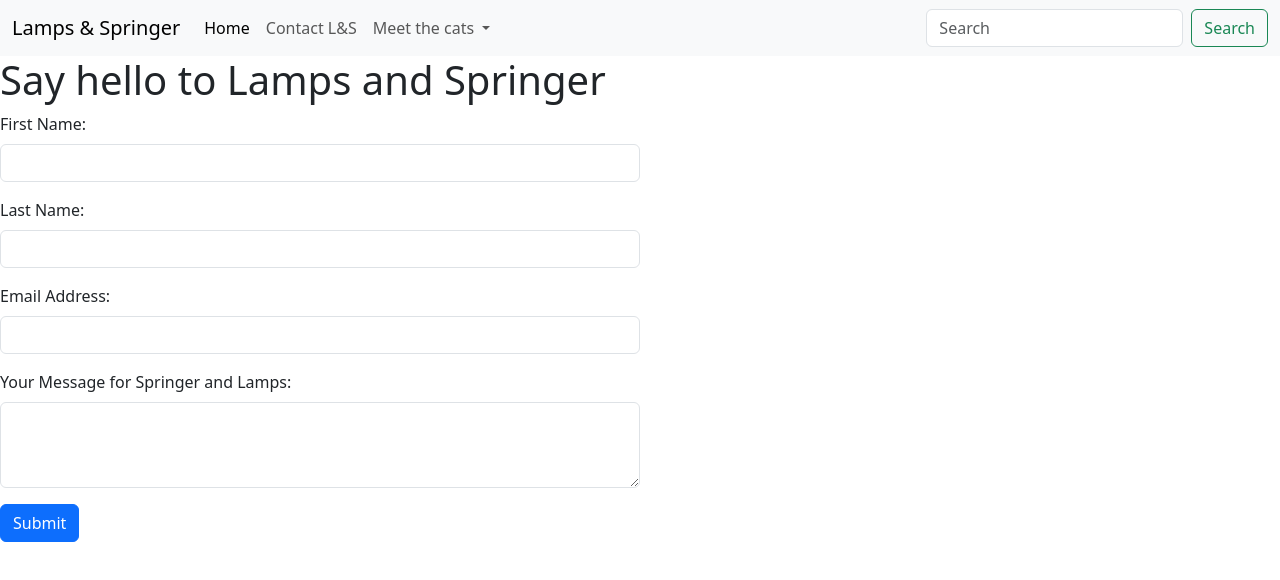
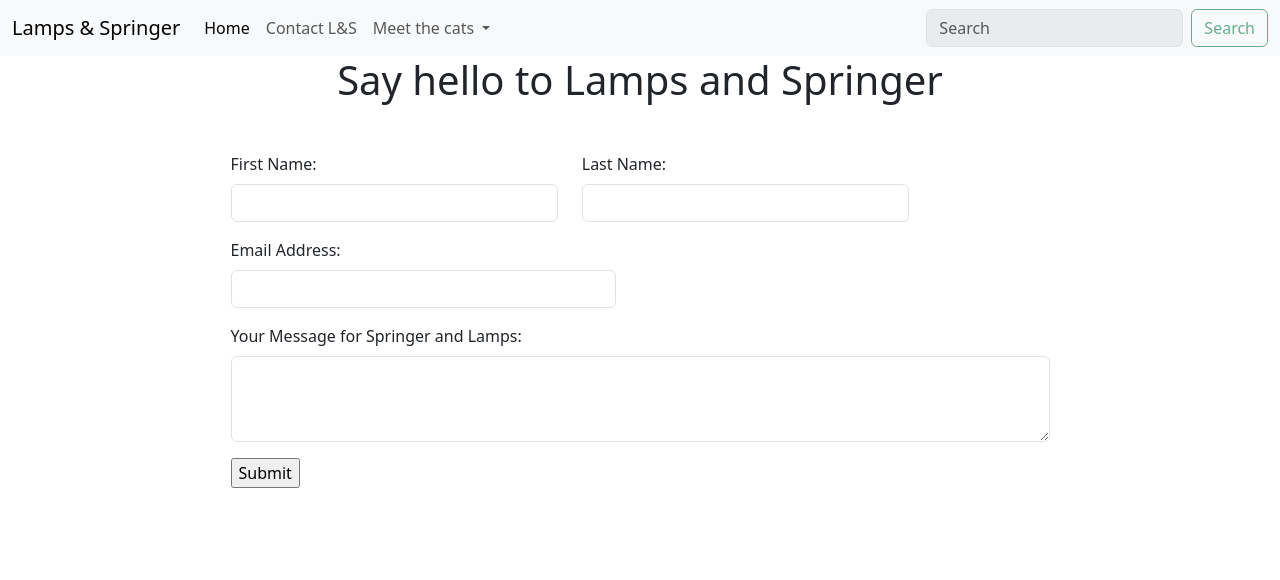
Before and after one commit to PLofthouse87/LampsAndSpringerSite, a plain HTML site: page contactForm.html in a window 1280 px wide. Drawn offline with nearby package versions, Linux system fonts and the light colour scheme.

Commit message:
Presentation

```diff
--- a/app.js
+++ b/app.js
@@ -134,8 +134,20 @@ if(document.getElementById("indexBody")) {
 //---contactForm.html code---
 //Using an if statement to check if the id contactBody, which is the id of the <body> of contactForm.HTML is present
 if(document.getElementById("contactBody")) {
+    //Dom Variables
+    // Creating the variable contactFormFirstNam to hold the #contactFormFirstNam DOM element
+    let contactFormFirstNam = document.getElementById("contactFormFirstNam");
+    //Creating the RegExp object specCheck that checks for special characters and numbers
+    const specCheck = new RegExp
+
     //Test
     console.log("Form page!")
+
+    //Creating a RegExp object to hold
+
+    //Creating a key up event to check if a number or special character has been entered
+
+
 }
 
 //---lampsPage.html code---
--- a/contactForm.html
+++ b/contactForm.html
@@ -7,8 +7,8 @@
     <link rel="stylesheet" href="style.css">
     <title>Contact Lamps and Springer</title>
 </head>
-<body>
-    <header id="contactBody">
+<body id="contactBody" class="bkGrnImg">
+    <header >
         <!--Navbar-->
         <nav class="navbar navbar-expand-lg bg-body-tertiary">
           <div class="container-fluid">
@@ -35,46 +35,51 @@
                   </ul>
               </ul>
               <form class="d-flex" role="search">
-                <input class="form-control me-2" type="search" placeholder="Search" aria-label="Search">
-                <button class="btn btn-outline-success" type="submit">Search</button>
+                <input class="form-control me-2" type="search" placeholder="Search" aria-label="Search" disabled>
+                <button class="btn btn-outline-success" type="submit" disabled>Search</button>
               </form>
             </div>
           </div>
         </nav>
 
         <!--Page title-->
-        <h1>Say hello to Lamps and Springer</h1>
+        <h1 class="d-flex justify-content-center">Say hello to Lamps and Springer</h1>
     </header>
 
     <!--The contact form-->
-    <form action="https://formspree.io/f/xldjljyp" method="POST">
-        <fieldset id="contactFormUserDetails" class="">
+    <div class="row m-5">
+      <div class="col d-flex justify-content-center">
+        <form action="https://formspree.io/f/xldjljyp" method="POST" class="">
+          <fieldset id="contactFormUserDetails" class="row">
               <!--Need to put the name fields in their own column-->
-            <div class="mb-3 col-6" id="contactFormFirstNamSet">
+              <div class="mb-3 col-5" id="contactFormFirstNamSet">
                   <label for="contactFormFirstNam" class="form-label">First Name:</label>
-                <input type="text" class="form-control" id="contactFormFirstNam" name="contactFormFirstNam">
+                  <input type="text" class="form-control" id="contactFormFirstNam" name="contactFormFirstNam" required>
               </div>
-            <div class="mb-3 col-6" id="contactFormLastNamSet">
+              <div class="mb-3 col-5" id="contactFormLastNamSet">
                   <label for="contactFormLastNam" class="form-label">Last Name:</label>
-                <input type="text" class="form-control" id="contactFormLastNam" name="contactFormLastNam">
+                  <input type="text" class="form-control" id="contactFormLastNam" name="contactFormLastNam" required>
               </div>
+              <div class="row">
               <div class="mb-3 col-6" id="contactFormEmailSet">
                   <label for="contactFormEmail" class="form-label">Email Address:</label>
-                <input type="email" class="form-control" id="contactFormEmail" name="contactFormEmail">
+                  <input type="email" class="form-control" id="contactFormEmail" name="contactFormEmail" required>
+              </div>
               </div>
           </fieldset>
-        <fieldset id="contactFormMessageDetails">
-            <div class="mb-3 col-6" id="contactFormMessageSet">
+          <fieldset id="contactFormMessageDetails" class="">
+              <div class="mb-3 col-12" id="contactFormMessageSet">
                   <label for="contactFormMessage" class="form-label">Your Message for Springer and Lamps:</label>
-                <textarea class="form-control" id="contactFormMessage" name="contactFormMessage" rows="3"></textarea>
+                  <textarea class="form-control" id="contactFormMessage" name="contactFormMessage" rows="3" required></textarea>
               </div>
           </fieldset>
           <fieldset id="contactFormSubmitDetails">
-            <div class="mb-3 col-6" id="contactFormSubmitButtonSet">
-                <button type="submit" class="btn btn-primary" id="contactFormSubmitButton">Submit</button>
+              <input type="submit" value="Submit" name="submit">
               </div>
           </fieldset>
         </form>
+    </div>
+  </div>
 
 
     <!--Scripts NO CONTENT BELOW HERE-->
--- a/style.css
+++ b/style.css
@@ -7,7 +7,21 @@
 
 .imgPortrait {
     border-radius: 50%;
-    max-height: 45%;
+    /* max-height: 45%; */
     margin: auto;
     display: block
 }
+
+.containerSize {
+    max-height: auto;
+    max-width: 850px;
+}
+
+/* .bkGrnImg {
+    background-image: url(/LampsAndSpringerSite/siteImages/lampsAndSpringerContact.jpg);
+    background-size: 500px;
+    width:500px;
+    height: auto;
+    margin: auto;
+    display: block;
+} */
```
Also changed, not shown: index.html (+3 -3 lines), lampsPage.html (+4 -4 lines), springerPage.html (+4 -4 lines), 1 other file. Lines whose indentation alone changed are shown as unchanged.
